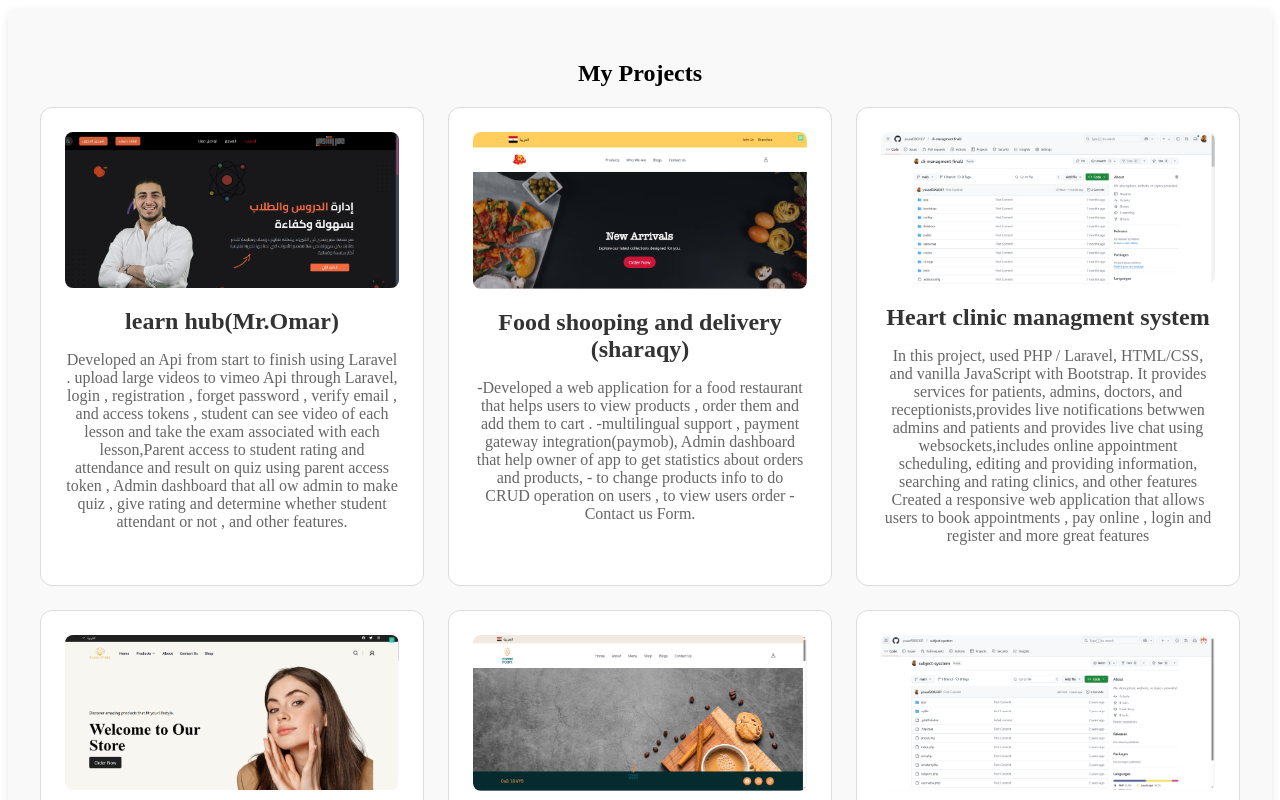
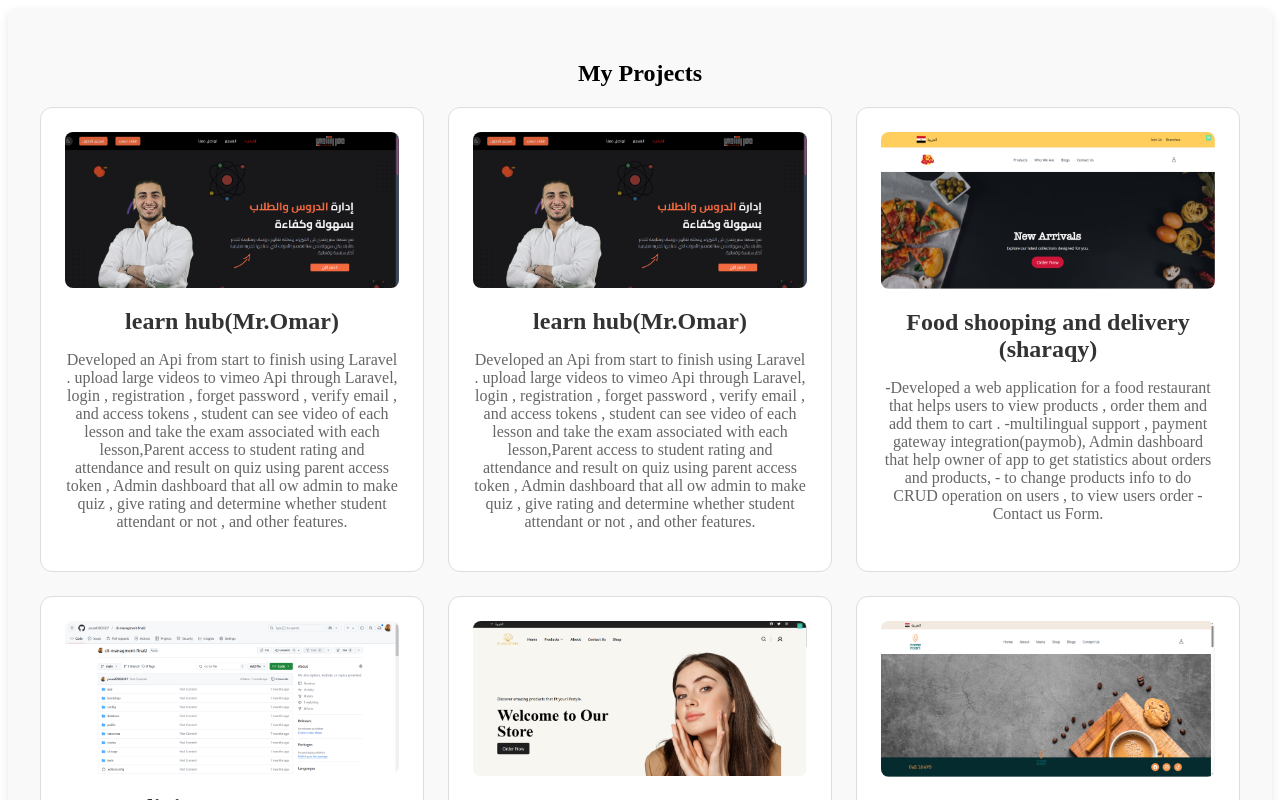
Before and after one commit to yousef2002307/final-portfolio, a React (Vite) app: page / in a window 1280 px wide. Shown: the top 800 px of the page. Built offline with nearby package versions, Linux system fonts and the light colour scheme.

Commit message:
6 january 2025

```diff
--- a/src/App.jsx
+++ b/src/App.jsx
@@ -13,6 +13,20 @@ function App() {
   const projects = [
     {
       id: 1,
+      title: 'learn hub(Mr.Omar)',
+      description: `Developed an Api from start to finish using Laravel .
+ upload large videos to vimeo Api through Laravel, login
+, registration , forget password , verify email , and
+access tokens , student can see video of each lesson and take the exam associated with each lesson,Parent access to student rating and
+attendance and result on quiz using parent access
+token , Admin dashboard that all ow admin to make
+quiz , give rating and determine whether student
+attendant or not , and  other features. `,
+      imageUrl: image,
+      url: 'https://omarroshdy.com/'
+    },
+    {
+      id: 122,
       title: 'learn hub(Mr.Omar)',
       description: `Developed an Api from start to finish using Laravel .
  upload large videos to vimeo Api through Laravel, login
```
